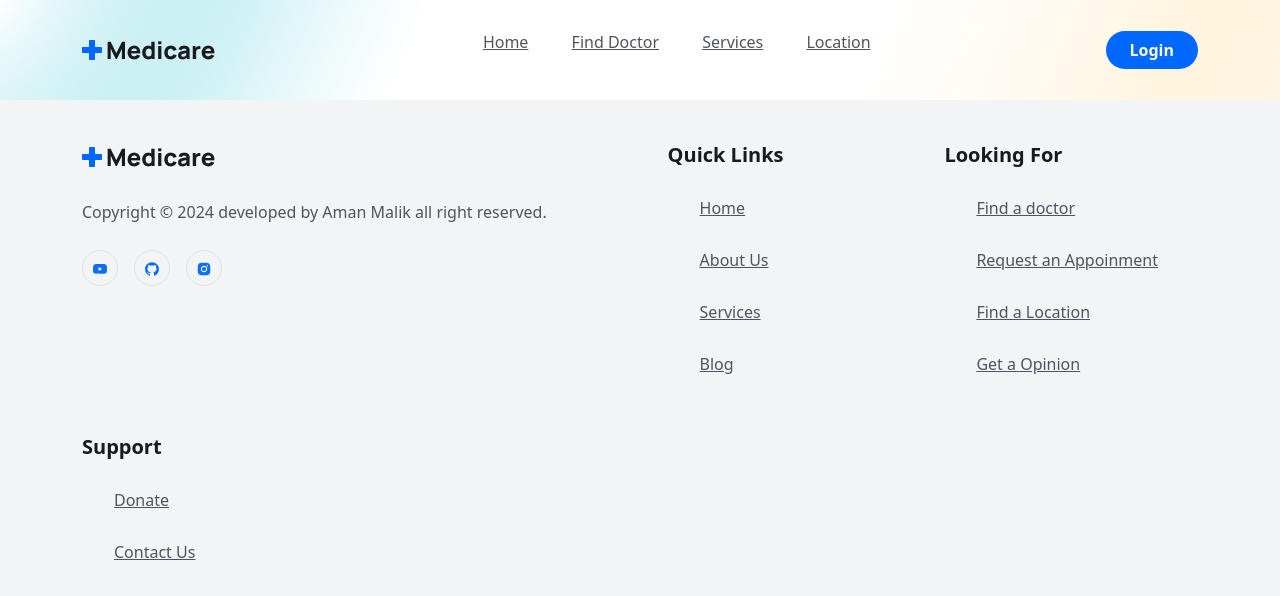
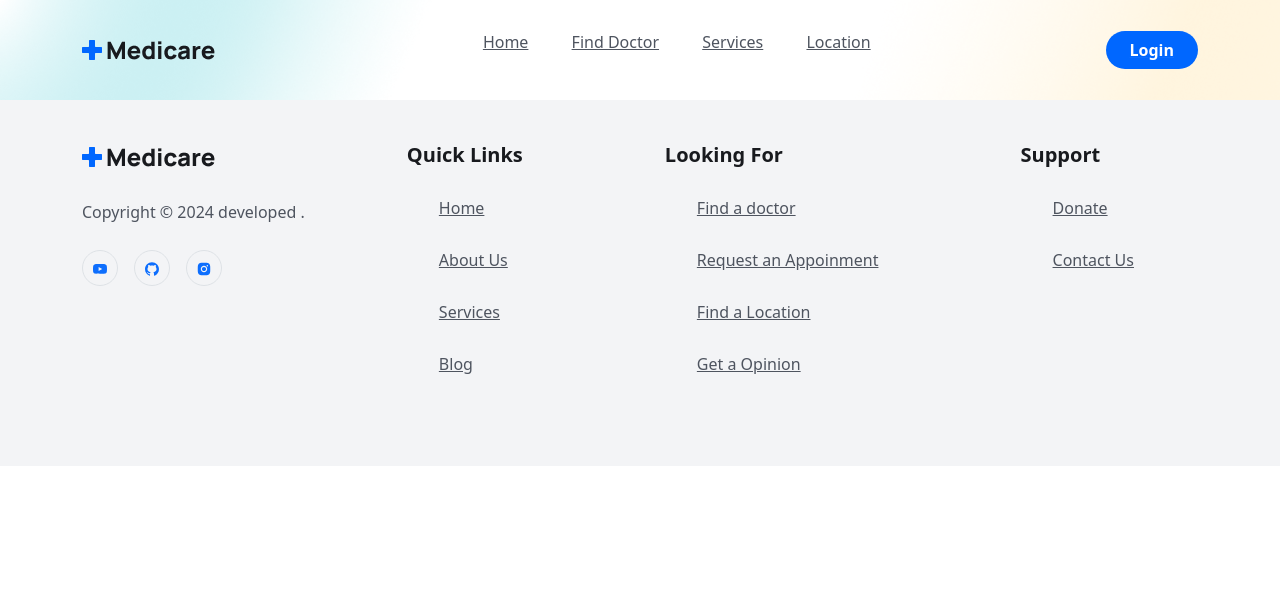
Before and after one commit to Amanmalik5211/DoctorAppoint, a React (Vite) app in the folder frontend/: page /contact in a window 1280 px wide. Shown: the top 596 px of the page. Built offline with nearby package versions, Linux system fonts and the light colour scheme; no server answers.

Commit message:
Update Footer.jsx

```diff
--- a/frontend/src/components/Footer/Footer.jsx
+++ b/frontend/src/components/Footer/Footer.jsx
@@ -77,7 +77,7 @@ const Footer = () => {
               <img src={logo} alt="" />
 
               <p className="text-[16px] leading-7 font-[400] text-textColor mt-4">
-                Copyright © {year} developed by Aman Malik all right reserved.
+                Copyright © 2024 developed .
               </p>
 
               <div className="flex item-center gap-3 mt-4">
```
